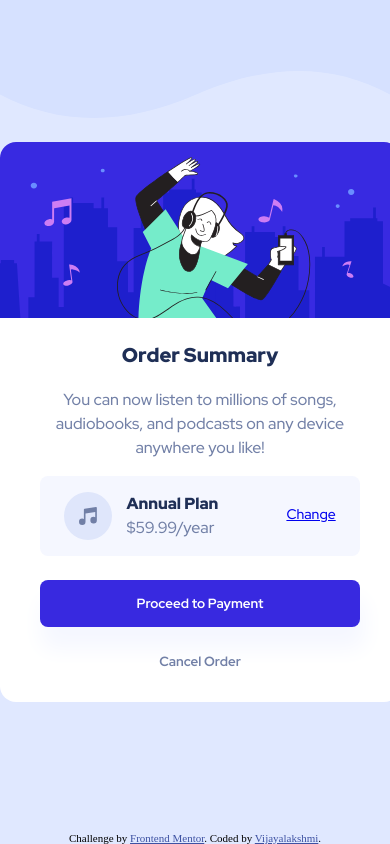
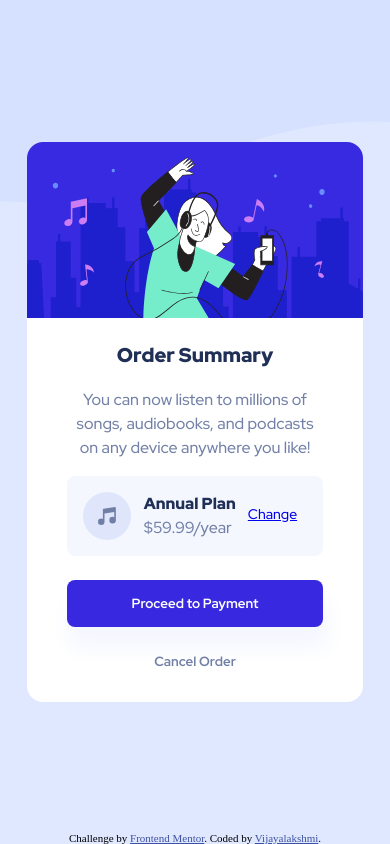
Before and after one commit to VijayalakshmiGanesh/order-summary-component-main, a plain HTML site: page index.html in a window 390 px wide. Drawn offline with Linux system fonts and the light colour scheme.

Commit message:
responsive css added

```diff
--- a/styles.css
+++ b/styles.css
@@ -180,3 +180,36 @@ button:hover {
 .attribution a {
     color: hsl(228, 45%, 44%);
 }
+
+@media only screen and (max-width: 450px) {
+    body {
+        background-image: url(images/pattern-background-mobile.svg);
+    }
+
+    .container {
+        /* margin: 0 1rem; */
+        width: 21rem;
+    }
+
+    .hero-banner {
+        width: 21rem;
+    }
+
+    .price-contents {
+        padding: 1rem;
+    }
+
+    .sec-1 {
+        margin-right: 1rem;
+
+    }
+
+    .sec-2 {
+        width: fit-content;
+        margin-right: 0;
+    }
+
+    .sec-3 {
+        padding: 0.8rem 0 0.6rem 0.5rem;
+    }
+}
```
